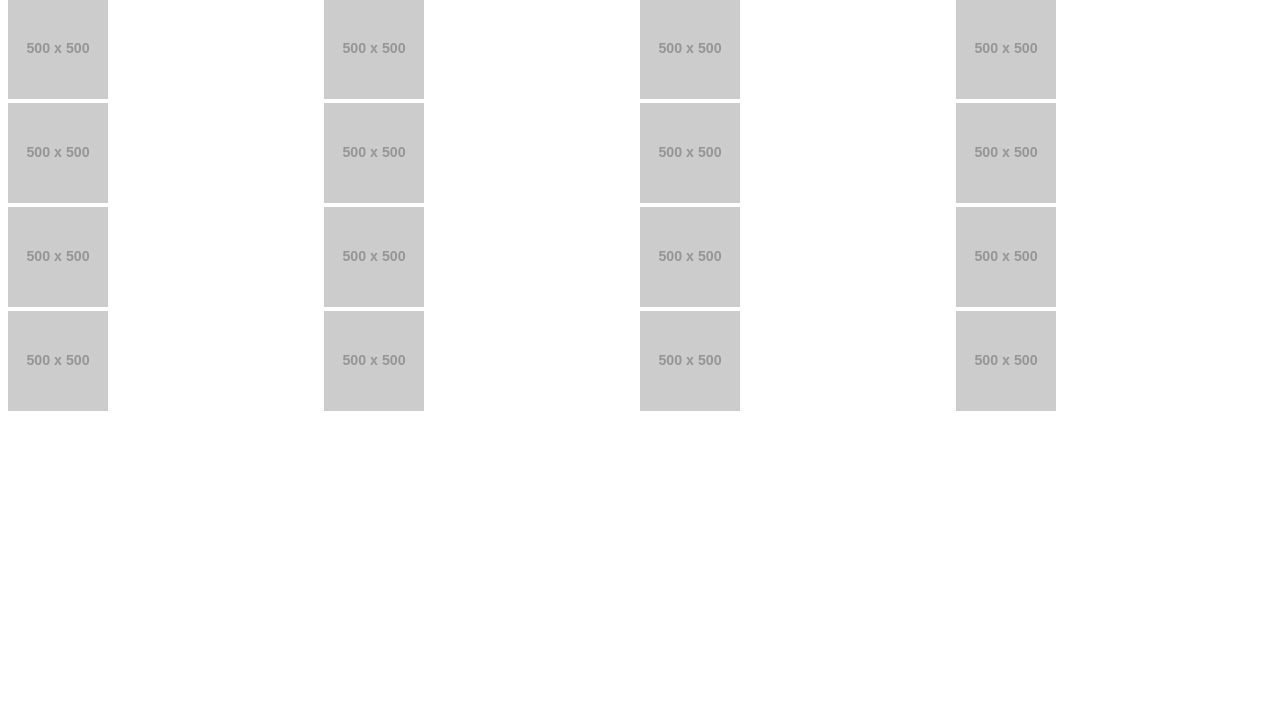
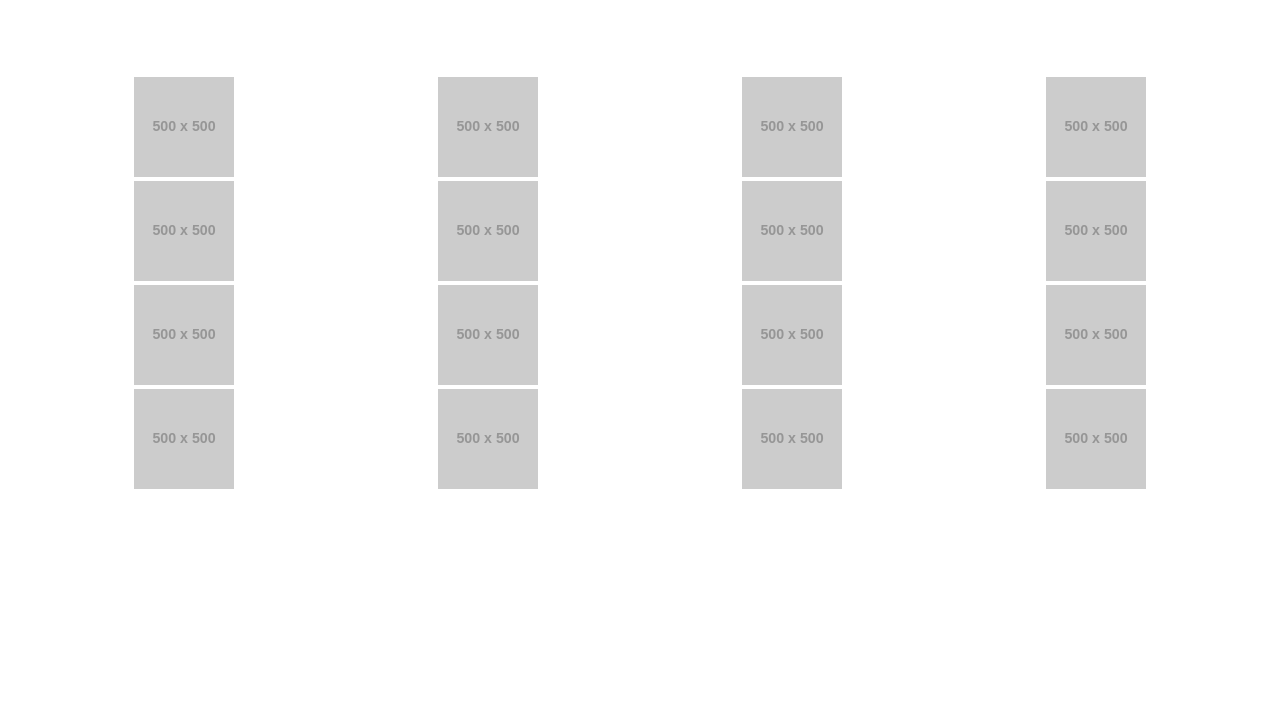
Before and after one commit to whyderrick/the-name-of-the-game-is-lightbox, a plain HTML site: page index.html in a window 1280 px wide. Shown: the part 81-800 px from the top of the page. Drawn offline with Linux system fonts and the light colour scheme; placeholder pictures from the web are drawn by us.

Commit message:
Refine grid and position photos
Title says most of it. There's a lesson here about being mindful of the
difference between `justify-items` and `justify-content` when combining
css grid with flexbox. The latter is for `display: grid` and the former
is for `display: flex`. They are not interchangable :(

```diff
--- a/index.html
+++ b/index.html
@@ -6,11 +6,11 @@
     <title></title>
   </head>
   <body>
+    <div class="container">
       <header>
         <h1>The name of the game is lightbox</h1>
       </header>
       <main>
-    <div class="container">
       <div class="row">
         <div class="thumbnail" data-thumbnail="n"><img src="https://placehold.it/500x500px" alt=""></div>
         <div class="thumbnail" data-thumbnail="n"><img src="https://placehold.it/500x500px" alt=""></div>
@@ -35,7 +35,7 @@
         <div class="thumbnail" data-thumbnail="n"><img src="https://placehold.it/500x500px" alt=""></div>
         <div class="thumbnail" data-thumbnail="n"><img src="https://placehold.it/500x500px" alt=""></div>
       </div>
+      </main>
     </div>
-  </main>
   </body>
 </html>
--- a/styles.css
+++ b/styles.css
@@ -8,17 +8,25 @@ img {
   width: 100px;
   height: 100px;
 }
+
 header {
   grid-area: header;
 }
 
 main {
-  grid-are: main;
+  grid-area: main;
+  width: 80%;
+}
+
+.row {
+  display: flex;
+  justify-content: space-between;
 }
 
 .container {
   display: grid;
-  grid-template-rows: 150px 1fr 1fr 1fr;
+  justify-items: center;
+  grid-template-rows: 150px auto 100px;
   grid-template-columns: 1fr 1fr 1fr 1fr;
   grid-template-areas:
     "header header header header"
```
Lines whose indentation alone changed are shown as unchanged.
